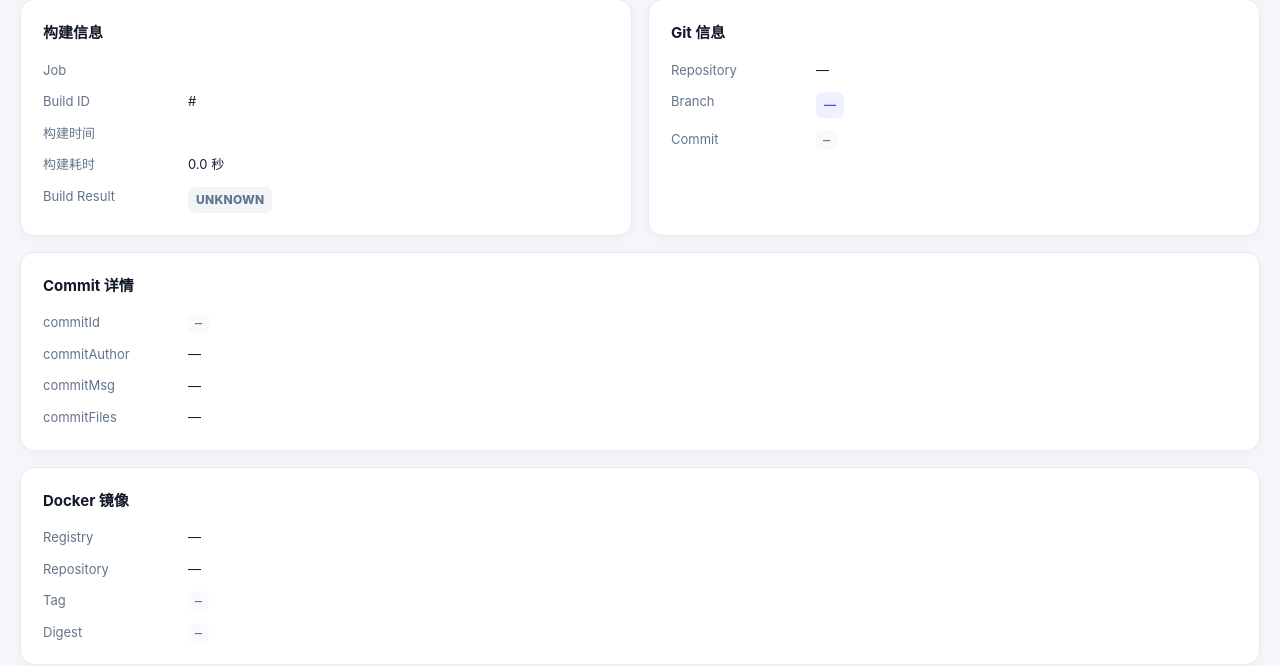
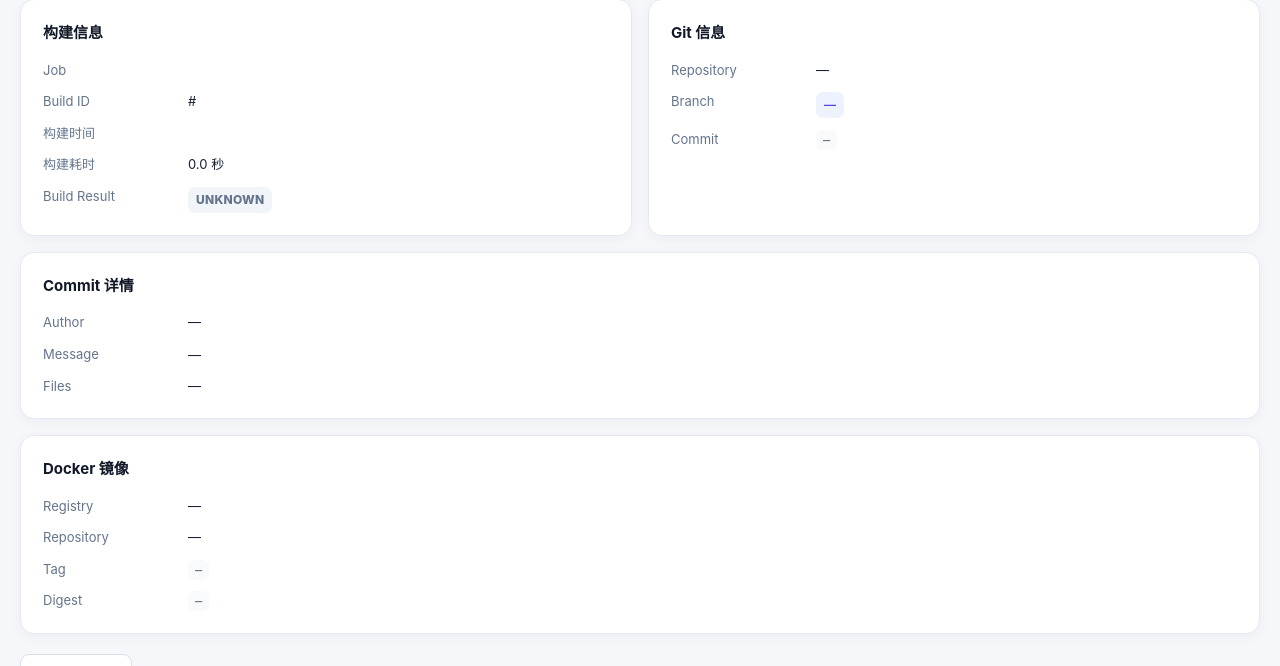
Before and after one commit to AlexWuYh/jenkins-build-archive, a FastAPI app: template app/templates/detail.html in a window 1280 px wide. Shown: the part 244-910 px from the top of the page. Run offline with FastAPI, Linux system fonts and the light colour scheme; the template is opened without the code that fills it, so the values that code supplies are empty; parts of the project's set-up code (start-up, migrations or seed data) failed here and were passed over.

Commit message:
Unify commit SHA display and fill gitCommit from commitId
Avoid empty Git Commit when Jenkins only pushes commitId, drop the
duplicate commitId row on the detail page, and fall back in the list UI.

```diff
--- a/app/main.py
+++ b/app/main.py
@@ -116,8 +116,24 @@
     return [line.strip() for line in text.splitlines() if line.strip()] or None
 
 
+def _normalize_commit_pair(
+    git_commit: Optional[str], commit_id: Optional[str]
+) -> tuple[Optional[str], Optional[str]]:
+    """Prefer non-empty values; fill either side from the other when missing."""
+    gc = (git_commit or "").strip() or None
+    cid = (commit_id or "").strip() or None
+    if not gc and cid:
+        gc = cid
+    if not cid and gc:
+        cid = gc
+    return gc, cid
+
+
 def row_to_dict(row):
     keys = set(row.keys()) if hasattr(row, "keys") else set()
+    git_commit = row["git_commit"]
+    commit_id = row["commit_id"] if "commit_id" in keys else None
+    git_commit, commit_id = _normalize_commit_pair(git_commit, commit_id)
     return {
         "id": row["id"],
         "jobName": row["job_name"],
@@ -125,10 +141,10 @@
         "buildDate": row["build_date"],
         "gitRepository": row["git_repository"],
         "gitBranch": row["git_branch"],
-        "gitCommit": row["git_commit"],
+        "gitCommit": git_commit,
         "commitMsg": row["commit_msg"] if "commit_msg" in keys else None,
         "commitAuthor": row["commit_author"] if "commit_author" in keys else None,
-        "commitId": row["commit_id"] if "commit_id" in keys else None,
+        "commitId": commit_id,
         "commitFiles": _parse_commit_files(
             row["commit_files"] if "commit_files" in keys else None
         ),
@@ -216,6 +232,7 @@
     require_token(authorization, x_api_token)
     now = utc_now_iso()
     commit_files_json = payload.commit_files_json()
+    git_commit, commit_id = _normalize_commit_pair(payload.gitCommit, payload.commitId)
     with get_db() as db:
         db.execute(
             """
@@ -249,10 +266,10 @@
                 payload.buildDate,
                 payload.gitRepository,
                 payload.gitBranch,
-                payload.gitCommit,
+                git_commit,
                 payload.commitMsg,
                 payload.commitAuthor,
-                payload.commitId,
+                commit_id,
                 commit_files_json,
                 payload.dockerRegistry,
                 payload.dockerRepository,
@@ -380,11 +397,18 @@
     commit_files = _parse_commit_files(
         row["commit_files"] if "commit_files" in keys else None
     )
+    git_commit, commit_id = _normalize_commit_pair(
+        row["git_commit"],
+        row["commit_id"] if "commit_id" in keys else None,
+    )
+    # Single display value for Git card (avoid empty when only commitId was pushed).
+    commit_sha = git_commit or commit_id
     return templates.TemplateResponse(
         "detail.html",
         {
             "request": request,
             "row": row,
+            "commit_sha": commit_sha,
             "commit_files": commit_files,
             "error": error,
             "admin_configured": admin_password_configured(),
--- a/app/templates/detail.html
+++ b/app/templates/detail.html
@@ -50,20 +50,18 @@
         {% endif %}
       </dd>
       <dt>Branch</dt><dd><span class="pill branch">{{ row.git_branch or '—' }}</span></dd>
-      <dt>Commit</dt><dd><code class="full">{{ row.git_commit or '—' }}</code></dd>
+      <dt>Commit</dt><dd><code class="full">{{ commit_sha or '—' }}</code></dd>
     </dl>
   </section>
 
   <section class="info-card wide">
     <h2>Commit 详情</h2>
     <dl>
-      <dt>commitId</dt>
-      <dd><code class="full">{{ row['commit_id'] or '—' }}</code></dd>
-      <dt>commitAuthor</dt>
+      <dt>Author</dt>
       <dd>{{ row['commit_author'] or '—' }}</dd>
-      <dt>commitMsg</dt>
+      <dt>Message</dt>
       <dd class="commit-msg">{{ row['commit_msg'] or '—' }}</dd>
-      <dt>commitFiles</dt>
+      <dt>Files</dt>
       <dd>
         {% if commit_files %}
         <ul class="file-list">
--- a/app/templates/index.html
+++ b/app/templates/index.html
@@ -164,7 +164,8 @@
             <td><a class="build-link" href="/build/{{ row.id }}" title="查看构建详情">#{{ row.build_id }}</a></td>
             <td class="muted">{{ row.build_date }}</td>
             <td><span class="pill branch">{{ row.git_branch or '—' }}</span></td>
-            <td><code title="{{ row.git_commit or '' }}">{{ (row.git_commit[:10] if row.git_commit else '—') }}</code></td>
+            {% set commit_disp = row.git_commit or row['commit_id'] %}
+            <td><code title="{{ commit_disp or '' }}">{{ (commit_disp[:10] if commit_disp else '—') }}</code></td>
             <td><span class="docker" title="{{ row.docker_image_tag or '' }}">{{ row.docker_image_tag or '—' }}</span></td>
             <td><span class="result {{ (row.build_result or 'UNKNOWN')|lower }}">{{ row.build_result or 'UNKNOWN' }}</span></td>
           </tr>
```
Also changed, not shown: tests/test_commit_fields.py (+26 -0 lines), .ai/00_PROJECT.md, .ai/01_DESIGN.md, .ai/MILESTONES.md, README.md.
